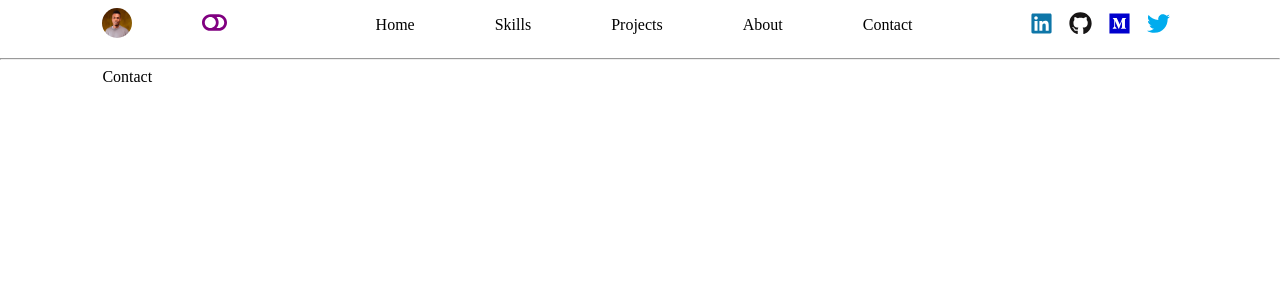
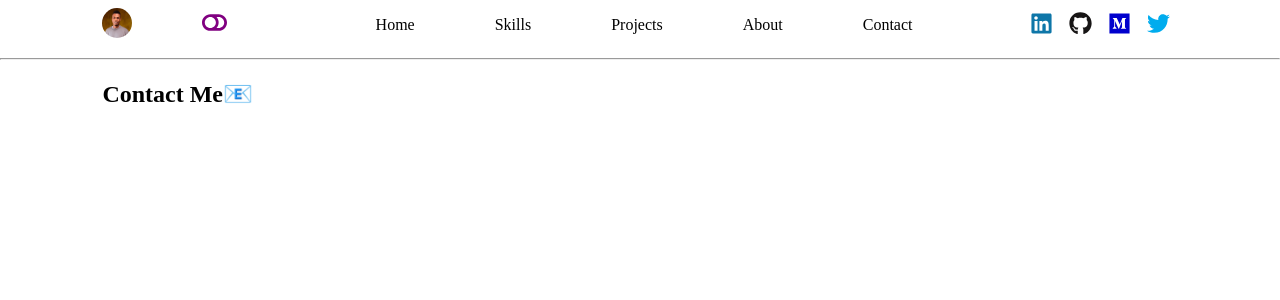
Before and after one commit to brytebee/portfolio, a React (Create React App) app: page /contact in a window 1280 px wide. Shown: the top 300 px of the page. Built offline with nearby package versions, Linux system fonts and the light colour scheme.

Commit message:
:white_check_mark: Add form header
Add header to the contact page

```diff
--- a/src/pages/Contact.jsx
+++ b/src/pages/Contact.jsx
@@ -1,5 +1,9 @@
-import React from "react";
+import React from 'react';
 
-const Contact = () => <div className="gen-padding">Contact</div>;
+const Contact = () => (
+  <div className="gen-padding">
+    <h2>Contact Me📧</h2>
+  </div>
+);
 
 export default Contact;
```
